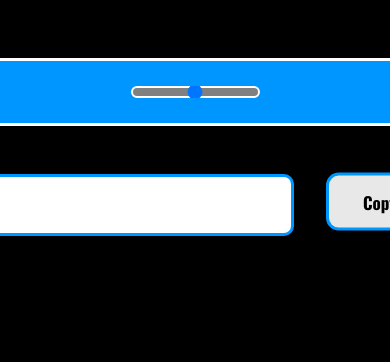
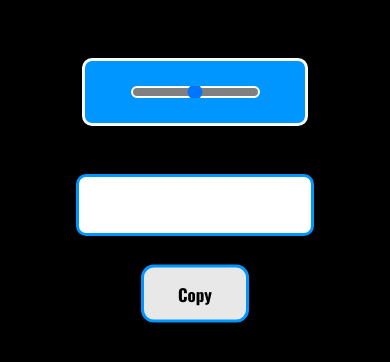
Before and after one commit to Eclipse175/Basic-Password-generator, a plain HTML site: page index.html in a window 390 px wide. Shown: the part 188-550 px from the top of the page. Drawn offline with nearby package versions, Linux system fonts and the light colour scheme.

Commit message:
added media queries finally

```diff
--- a/index.html
+++ b/index.html
@@ -25,7 +25,6 @@
                 <span class="button_top"> Copy
                 </span>
               </button>        </div>
-              <p id = 'pass'></p>
     </div>
 
 
--- a/slider.css
+++ b/slider.css
@@ -30,3 +30,23 @@ input[type ='range']::-webkit-slider-thumb {
     color:black;
     background-color:black;
 }
+
+
+@media only screen
+and (min-width : 280px) and (max-width:500px) {
+  #range{
+      width:220px;
+  }
+  #input-field{
+    width:200px;
+  }
+  #generator{
+    flex-direction: column;
+    justify-content: center;
+    align-items: center;
+  }
+  button{
+    margin-top:2rem;
+    margin-left: 0;
+  }
+}
```
Also changed, not shown: style.css (line endings or trailing spaces).
